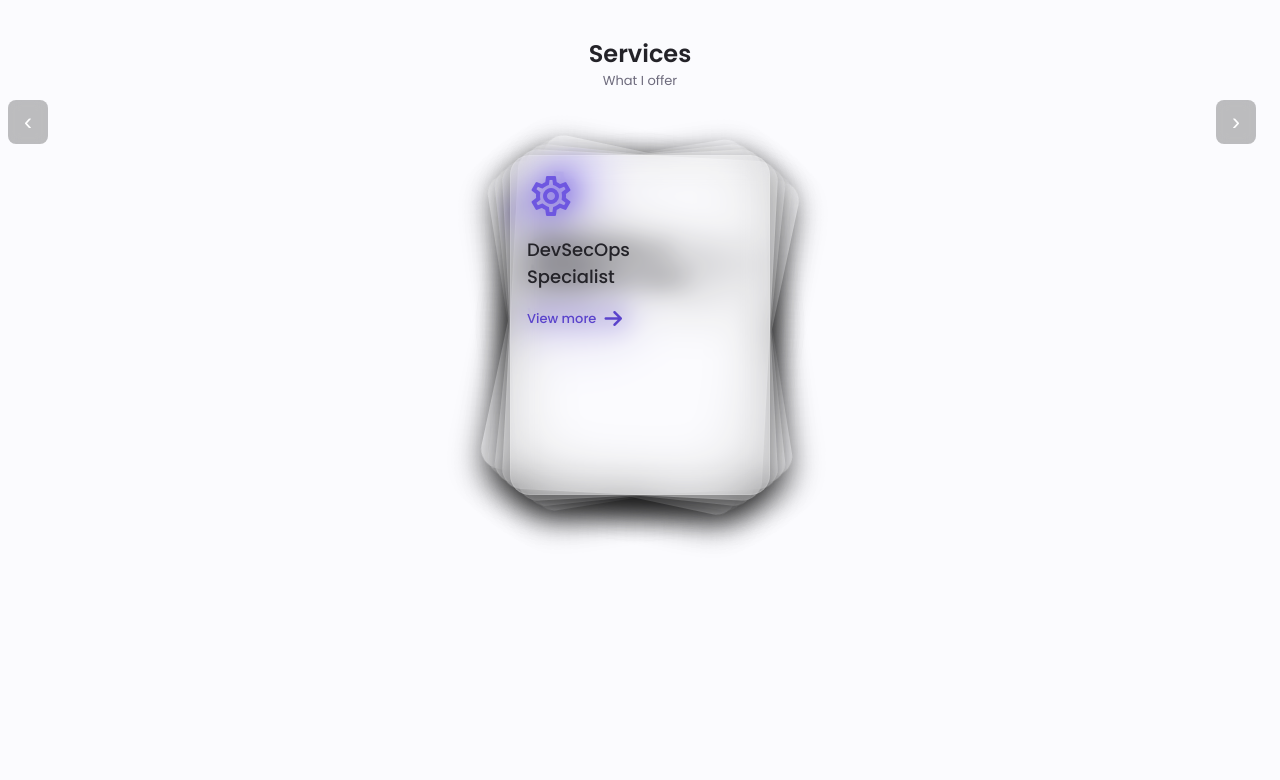
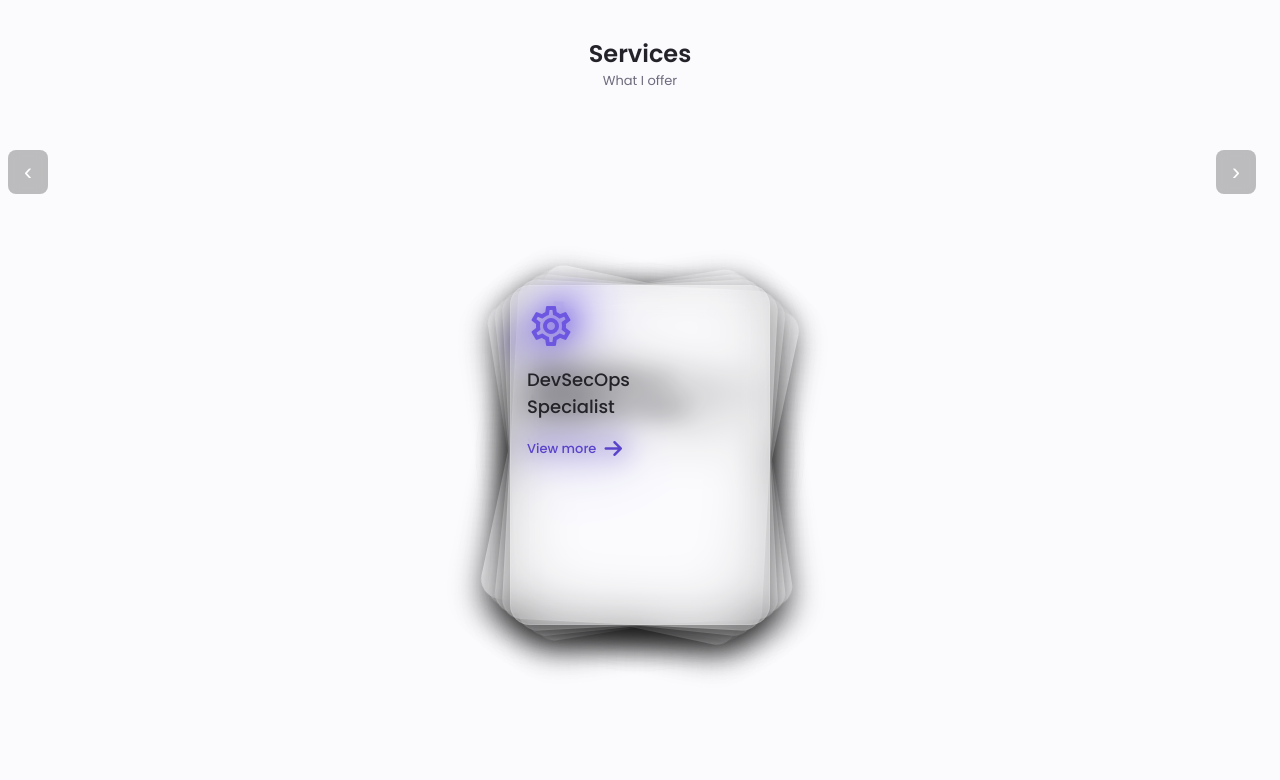
Before and after one commit to MahadevMetre/My-portfolio, a plain HTML site: page index.html in a window 1280 px wide. Shown: the part 2160-2940 px from the top of the page. Drawn offline with nearby package versions, Linux system fonts and the light colour scheme; no server answers.

Commit message:
service cards

```diff
--- a/Css/style.css
+++ b/Css/style.css
@@ -559,21 +559,21 @@ img {
 }
 
 /* services  */
-.services-container {
+/* .services-container {
   position: relative;
   display: flex;
   justify-content: center;
   align-items: flex-start;
   flex-wrap: nowrap;
   height: auto;
-  padding-bottom: 10rem; /* enough space for expanded cards */
-}
-
-.services-content {
+  padding-bottom: 10rem;
+} */
+
+/* .services-content {
   position: relative;
   width: 260px;
-  min-height: 340px; /* allow initial minimum */
-  max-height: none;  /* allow full expansion */
+  min-height: 340px;
+  max-height: none;
   padding: 1rem;
   background: rgba(255, 255, 255, 0.08);
   backdrop-filter: blur(12px);
@@ -584,13 +584,12 @@ img {
   cursor: pointer;
   z-index: 1;
 
-  /* allow it to grow when clicked */
+
   overflow: visible;
-}
-
-
-/* 🎴 Initial stack with slight rotation */
-.services-content:nth-child(1) {
+} */
+
+
+/* .services-content:nth-child(1) {
   transform: rotate(-6deg);
   z-index: 1;
 }
@@ -603,7 +602,6 @@ img {
   z-index: 1;
 }
 
-/* 🖱️ On hover — fan out into a horizontal line */
 .services-container:hover .services-content:nth-child(1) {
   transform: translateX(-280px) rotate(0deg);
 }
@@ -612,7 +610,7 @@ img {
 }
 .services-container:hover .services-content:nth-child(3) {
   transform: translateX(280px) rotate(0deg);
-}
+} */
 
 /* 🌟 Flip/Expand effect on active card */
 .services-content.active {
@@ -1345,56 +1343,54 @@ img {
 }
 
 
-/* 🃏 Base stack layout */
 .services-container {
+  position: relative;
+  width: 100%;
+  min-height: 600px;
   display: flex;
   justify-content: center;
-  align-items: flex-start;
-  position: relative;
-  perspective: 1200px;
-  gap: 0; /* Overlap */
-  min-height: 500px;
+  align-items: center;
+  perspective: 1000px;
+  overflow: visible;
+  padding-bottom: 5rem;
 }
 
 .services-content {
   position: absolute;
+  top: 50%;
+  left: 50%;
   width: 260px;
-  min-height: 340px;
+  height: 340px;
   padding: 1rem;
   background: rgba(255, 255, 255, 0.08);
   backdrop-filter: blur(12px);
   border-radius: 20px;
   box-shadow: 0 12px 32px rgba(0, 0, 0, 0.3);
-  transition: all 0.5s ease;
+  transition: transform 0.5s ease;
   transform-origin: center;
   cursor: pointer;
-  z-index: 1;
-
-  /* ✅ New additions */
-  max-height: 600px;
-  overflow: auto;
-}
-
-
-/* 🎴 Initial stack styling for 8 cards */
-.services-content:nth-child(1) { transform: rotate(-9deg); z-index: 1; }
-.services-content:nth-child(2) { transform: rotate(-6deg); z-index: 2; }
-.services-content:nth-child(3) { transform: rotate(-3deg); z-index: 3; }
-.services-content:nth-child(4) { transform: rotate(0deg); z-index: 4; }
-.services-content:nth-child(5) { transform: rotate(3deg); z-index: 3; }
-.services-content:nth-child(6) { transform: rotate(6deg); z-index: 2; }
-.services-content:nth-child(7) { transform: rotate(9deg); z-index: 1; }
-.services-content:nth-child(8) { transform: rotate(12deg); z-index: 1; }
-
-/* 🖱️ On hover — fan out into a horizontal spread */
-.services-container:hover .services-content:nth-child(1) { transform: translateX(-840px) rotate(0deg); }
-.services-container:hover .services-content:nth-child(2) { transform: translateX(-600px) rotate(0deg); }
-.services-container:hover .services-content:nth-child(3) { transform: translateX(-360px) rotate(0deg); }
-.services-container:hover .services-content:nth-child(4) { transform: translateX(-120px) rotate(0deg); }
-.services-container:hover .services-content:nth-child(5) { transform: translateX(120px) rotate(0deg); }
-.services-container:hover .services-content:nth-child(6) { transform: translateX(360px) rotate(0deg); }
-.services-container:hover .services-content:nth-child(7) { transform: translateX(600px) rotate(0deg); }
-.services-container:hover .services-content:nth-child(8) { transform: translateX(840px) rotate(0deg); }
+  overflow: visible;
+}
+
+/* 🃏 Initial stacked card layout */
+.services-content:nth-child(1) { transform: translate(-50%, -50%) rotate(-9deg); z-index: 1; }
+.services-content:nth-child(2) { transform: translate(-50%, -50%) rotate(-6deg); z-index: 2; }
+.services-content:nth-child(3) { transform: translate(-50%, -50%) rotate(-3deg); z-index: 3; }
+.services-content:nth-child(4) { transform: translate(-50%, -50%) rotate(0deg);  z-index: 4; }
+.services-content:nth-child(5) { transform: translate(-50%, -50%) rotate(3deg);  z-index: 3; }
+.services-content:nth-child(6) { transform: translate(-50%, -50%) rotate(6deg);  z-index: 2; }
+.services-content:nth-child(7) { transform: translate(-50%, -50%) rotate(9deg);  z-index: 1; }
+.services-content:nth-child(8) { transform: translate(-50%, -50%) rotate(12deg); z-index: 1; }
+
+/* 🖱️ Fan out cards horizontally on container hover */
+.services-container:hover .services-content:nth-child(1) { transform: translate(-50%, -50%) translateX(-840px) rotate(0deg); }
+.services-container:hover .services-content:nth-child(2) { transform: translate(-50%, -50%) translateX(-600px) rotate(0deg); }
+.services-container:hover .services-content:nth-child(3) { transform: translate(-50%, -50%) translateX(-360px) rotate(0deg); }
+.services-container:hover .services-content:nth-child(4) { transform: translate(-50%, -50%) translateX(-120px) rotate(0deg); }
+.services-container:hover .services-content:nth-child(5) { transform: translate(-50%, -50%) translateX(120px) rotate(0deg); }
+.services-container:hover .services-content:nth-child(6) { transform: translate(-50%, -50%) translateX(360px) rotate(0deg); }
+.services-container:hover .services-content:nth-child(7) { transform: translate(-50%, -50%) translateX(600px) rotate(0deg); }
+.services-container:hover .services-content:nth-child(8) { transform: translate(-50%, -50%) translateX(840px) rotate(0deg); }
 
 
 
```
